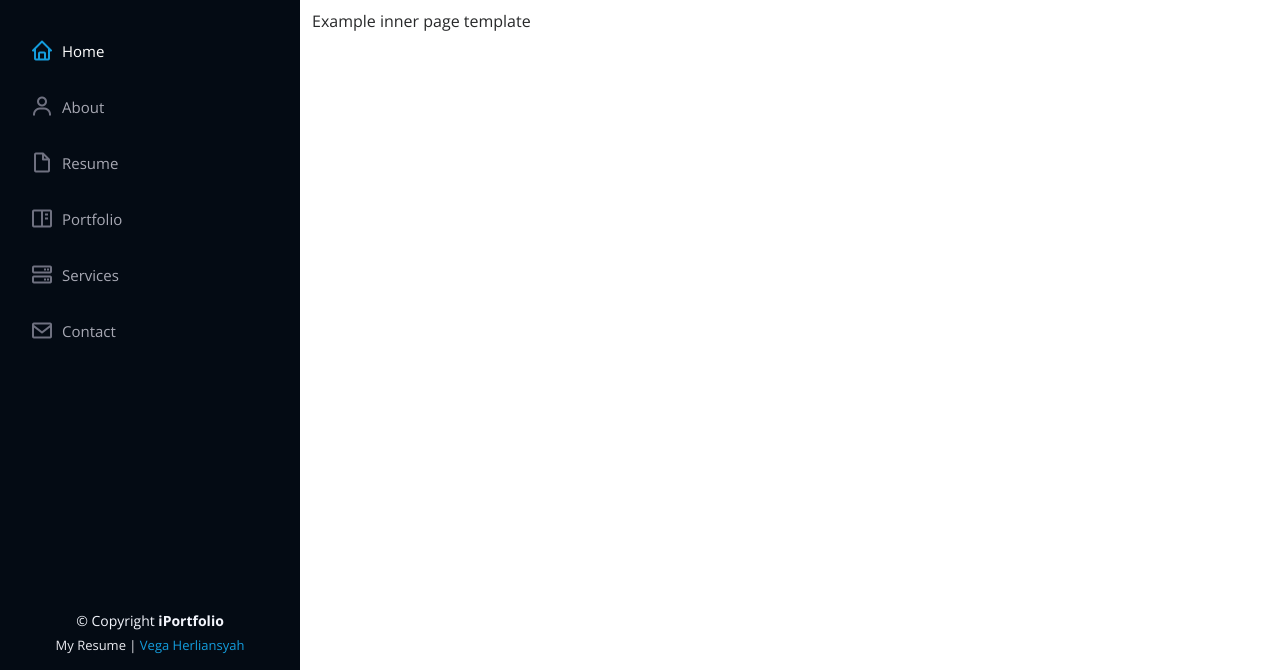
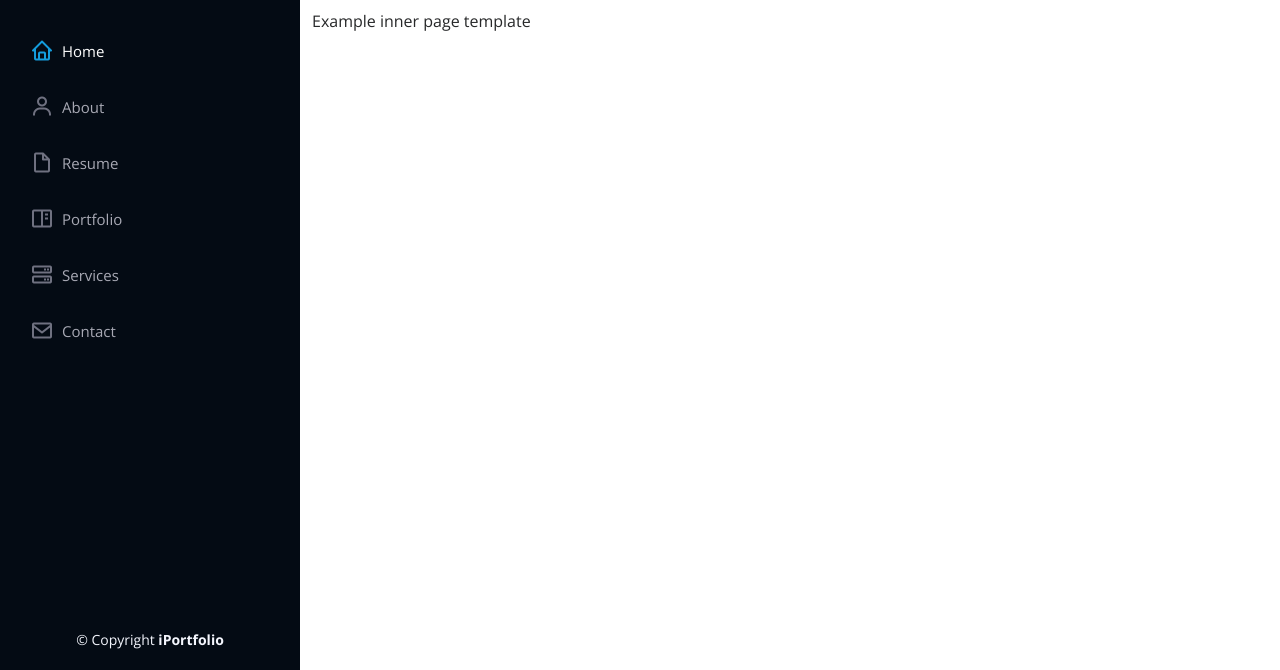
Before and after one commit to vegavga/porto, a plain HTML site: page inner-page.html in a window 1280 px wide. Shown: the part 130-800 px from the top of the page. Drawn offline with nearby package versions, Linux system fonts and the light colour scheme.

Commit message:
Update inner-page.html

```diff
--- a/inner-page.html
+++ b/inner-page.html
@@ -98,7 +98,7 @@
       </div>
       <div class="credits">
 
-         My Resume | <a href="#">Vega Herliansyah</a>
+<!--          My Resume | <a href="#">Vega Herliansyah</a> -->
       </div>
     </div>
   </footer><!-- End  Footer -->
```
